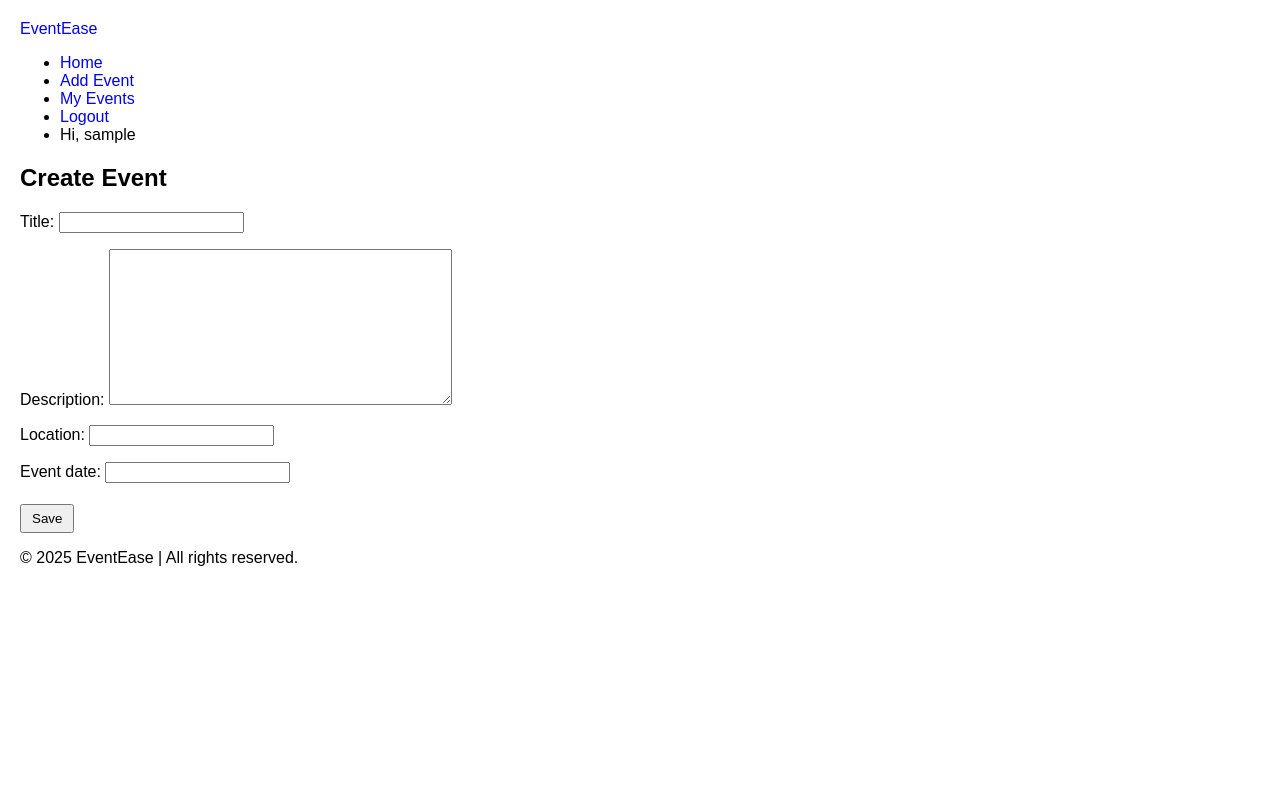
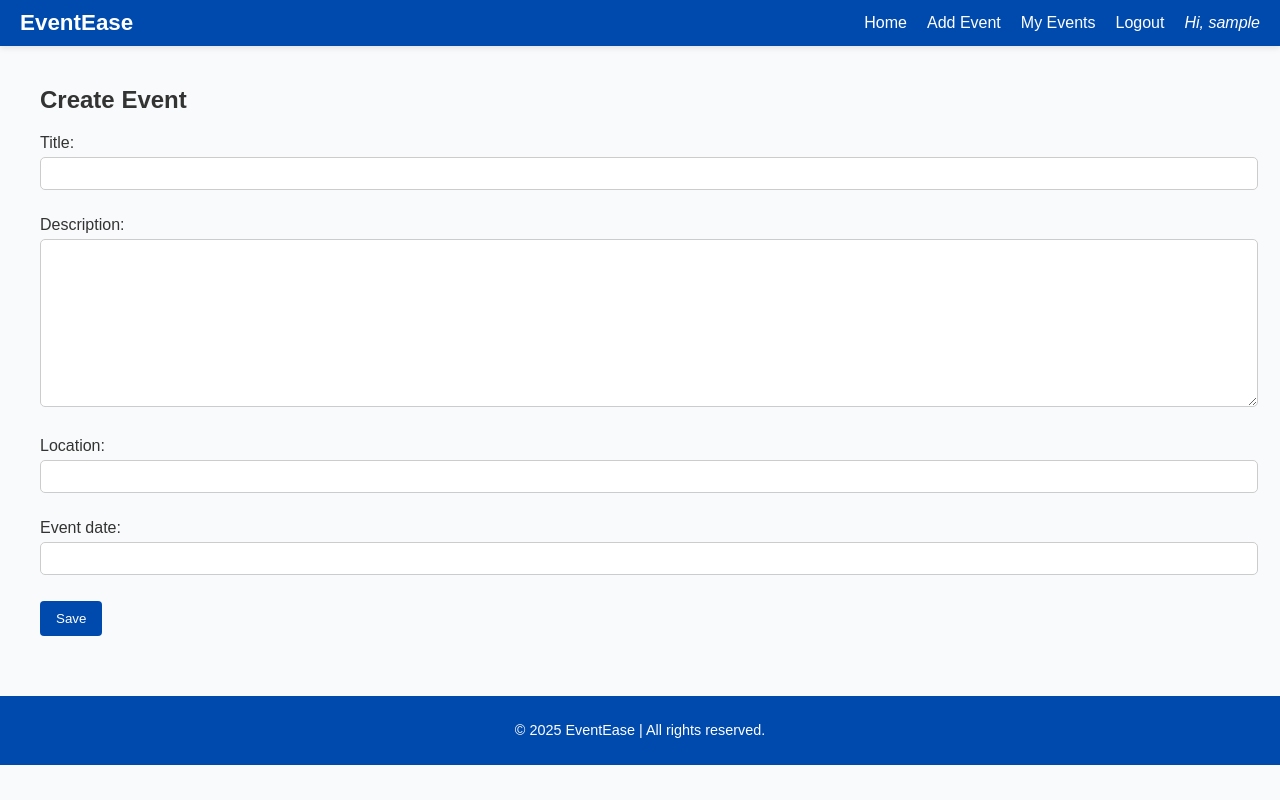
Before and after one commit to zeinali1/capstone-project, a Django app: page /event/new/ in a window 1280 px wide. Run offline with Django 5.2, Linux system fonts and the light colour scheme; the visitor is signed in with stand-in values (Sample User, id 1).

Commit message:
update style.css

```diff
--- a/main_app/static/css/style.css
+++ b/main_app/static/css/style.css
@@ -1,4 +1,101 @@
-body { font-family: Arial, sans-serif; margin:20px; }
-nav a { margin-right: 15px; text-decoration: none; }
-.event-card { border: 1px solid #ccc; padding:10px; margin-bottom:10px; border-radius:5px; }
-button { padding:5px 10px; margin-top:5px; }
+body {
+    font-family: Arial, sans-serif;
+    background-color: #f9fafb;
+    margin: 0;
+    padding: 0;
+    color: #333;
+}
+
+nav {
+    background-color: #004aad;
+    color: white;
+    padding: 10px 20px;
+    box-shadow: 0 2px 6px rgba(0, 0, 0, 0.1);
+}
+
+.nav-container {
+    display: flex;
+    justify-content: space-between;
+    align-items: center;
+}
+
+.logo a {
+    font-size: 1.4em;
+    font-weight: bold;
+    color: white;
+    text-decoration: none;
+}
+
+.nav-links {
+    list-style: none;
+    display: flex;
+    gap: 20px;
+    margin: 0;
+    padding: 0;
+}
+
+.nav-links li {
+    display: inline;
+}
+
+.nav-links a {
+    color: white;
+    text-decoration: none;
+    font-weight: 500;
+    transition: 0.3s ease;
+}
+
+.nav-links a:hover {
+    text-decoration: underline;
+}
+
+.welcome {
+    font-style: italic;
+}
+
+main {
+    padding: 20px 40px;
+}
+
+.card {
+    background: white;
+    border-radius: 8px;
+    padding: 20px;
+    box-shadow: 0 2px 5px rgba(0,0,0,0.1);
+    margin-bottom: 20px;
+}
+
+button, input[type="submit"] {
+    background-color: #004aad;
+    color: white;
+    border: none;
+    padding: 10px 16px;
+    border-radius: 4px;
+    cursor: pointer;
+    transition: background 0.3s;
+}
+
+button:hover, input[type="submit"]:hover {
+    background-color: #003b8a;
+}
+
+input, textarea, select {
+    width: 100%;
+    padding: 8px;
+    border: 1px solid #ccc;
+    border-radius: 5px;
+    margin-top: 5px;
+    margin-bottom: 10px;
+}
+
+footer {
+    background-color: #004aad;
+    color: white;
+    text-align: center;
+    padding: 12px 0;
+    position: relative;
+    bottom: 0;
+    width: 100%;
+    margin-top: 40px;
+    font-size: 0.9em;
+}
```
